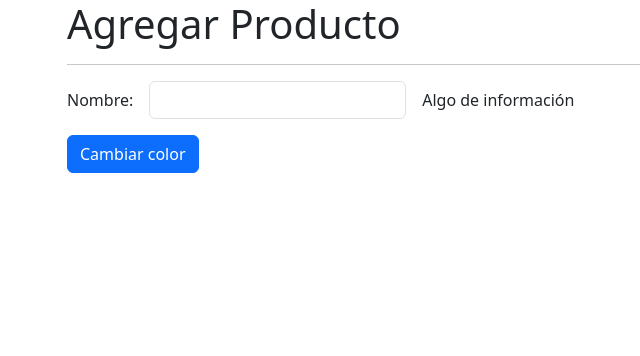
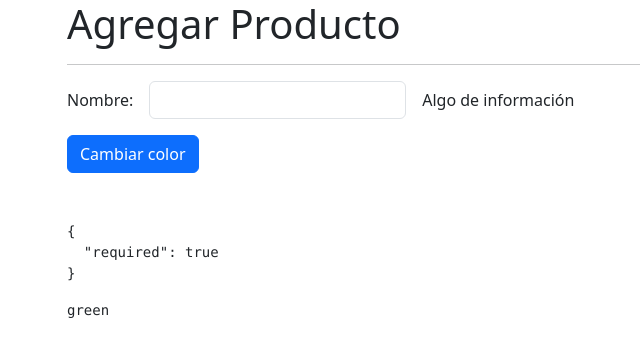
Before and after one commit to AlbertoG22/directiveSignals-app-angular, an Angular app: page /products/products in a window 1280 px wide. Shown: the top 356 px of the page, without its empty margins (15-655 px from the left). Built offline with nearby package versions, Linux system fonts and the light colour scheme.

Commit message:
reactive form

```diff
--- a/src/app/products/pages/product-page/product-page.component.html
+++ b/src/app/products/pages/product-page/product-page.component.html
@@ -1,7 +1,7 @@
 <h1>Agregar Producto</h1>
 <hr>
 
-<form>
+<form [formGroup]="myForm">
   <div class="row g-3 align-items-center mb-3">
 
     <div class="col-auto">
@@ -9,7 +9,7 @@
     </div>
 
     <div class="col-auto">
-      <input type="text" class="form-control">
+      <input type="text" class="form-control" formControlName="name">
     </div>
 
     <div class="col-auto">
@@ -20,7 +20,10 @@
 
   <div class="row">
     <div class="col">
-      <button class="btn btn-primary">Cambiar color</button>
+      <button (click)="changeColor()" class="btn btn-primary">Cambiar color</button>
     </div>
   </div>
 </form>
+
+<pre class="mt-5">{{ myForm.get('name')?.errors | json }}</pre>
+<pre>{{ color }}</pre>
--- a/src/app/products/pages/product-page/product-page.component.ts
+++ b/src/app/products/pages/product-page/product-page.component.ts
@@ -1,9 +1,25 @@
-import { Component } from '@angular/core';
+import { Component, inject } from '@angular/core';
+import { FormBuilder, FormGroup, Validators } from '@angular/forms';
 
 @Component({
   templateUrl: './product-page.component.html',
   styleUrl: './product-page.component.css'
 })
 export class ProductPageComponent {
+  // Forma tradicional de inyectar dependencias
+  /* constructor( private fb: FormBuilder ) {} */
+
+  // Nueva forma
+  private fb = inject( FormBuilder );
+
+  public color: string = 'green';
+
+  public myForm: FormGroup = this.fb.group({
+    name: [ '', [ Validators.required, Validators.minLength(6), Validators.email ]],
+  });
+
+  changeColor() {
+    this.color = '#xxxxxx'.replace(/x/g, y=>(Math.random()*16|0).toString(16));
+  }
 
 }
--- a/src/app/products/products.module.ts
+++ b/src/app/products/products.module.ts
@@ -3,6 +3,7 @@ import { CommonModule } from '@angular/common';
 
 import { ProductsRoutingModule } from './products-routing.module';
 import { ProductPageComponent } from './pages/product-page/product-page.component';
+import { ReactiveFormsModule } from '@angular/forms';
 
 @NgModule({
   declarations: [
@@ -10,7 +11,8 @@ import { ProductPageComponent } from './pages/product-page/product-page.componen
   ],
   imports: [
     CommonModule,
-    ProductsRoutingModule
+    ProductsRoutingModule,
+    ReactiveFormsModule
   ]
 })
 export class ProductsModule { }
```
